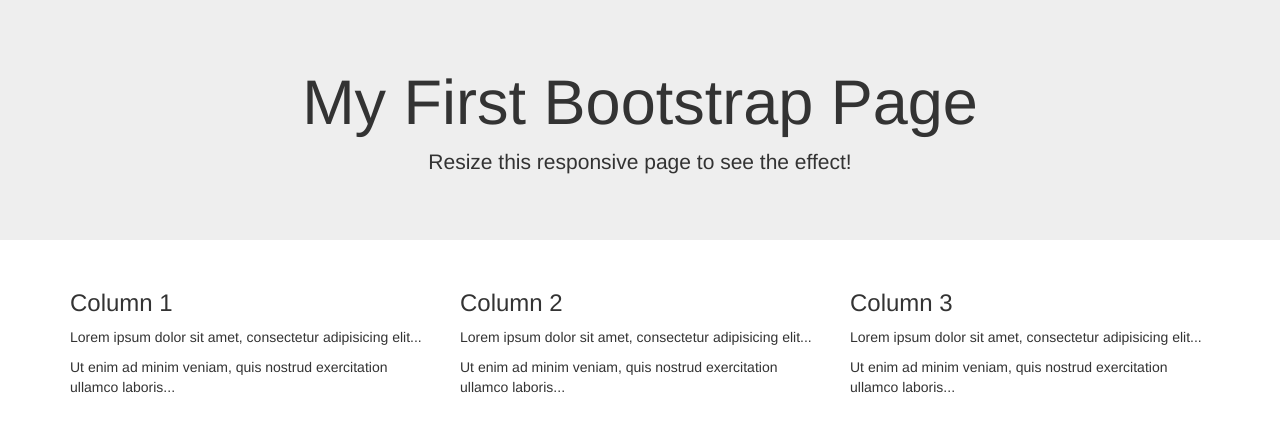
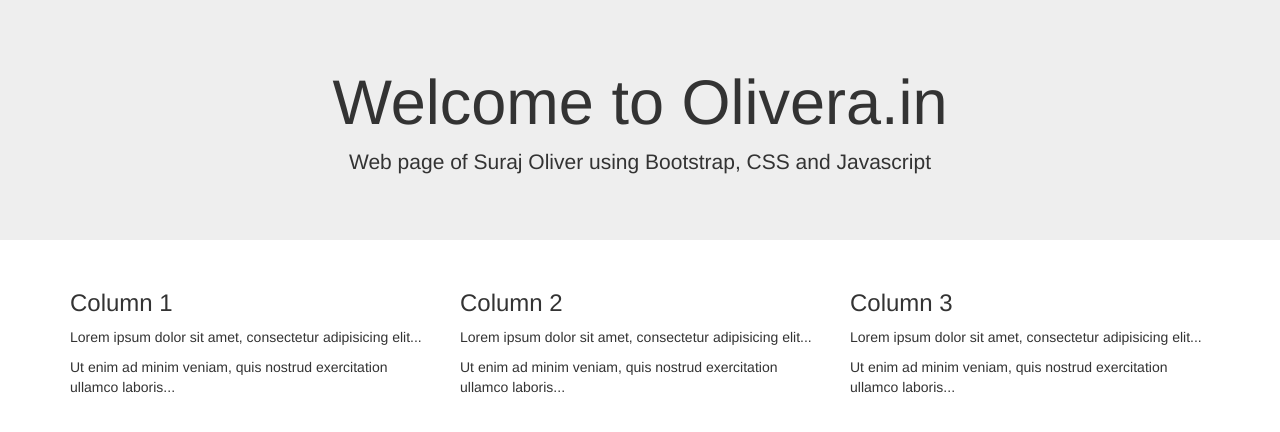
Before and after one commit to SurajOliver/SurajOliver.github.io, a plain HTML site: page index.html in a window 1280 px wide. Drawn offline with nearby package versions, Linux system fonts and the light colour scheme.

Commit message:
On branch master

```diff
--- a/index.html
+++ b/index.html
@@ -1,7 +1,7 @@
 <!DOCTYPE html>
 <html lang="en">
 <head>
-  <title>Bootstrap Example</title>
+  <title>Olivera.in</title>
   <meta charset="utf-8">
   <meta name="viewport" content="width=device-width, initial-scale=1">
   <link rel="stylesheet" href="https://maxcdn.bootstrapcdn.com/bootstrap/3.3.7/css/bootstrap.min.css">
@@ -11,8 +11,8 @@
 <body>
 
 <div class="jumbotron text-center">
-  <h1>My First Bootstrap Page</h1>
-  <p>Resize this responsive page to see the effect!</p>
+  <h1>Welcome to Olivera.in</h1>
+  <p>Web page of Suraj Oliver using Bootstrap, CSS and Javascript</p>
 </div>
 
 <div class="container">
```
